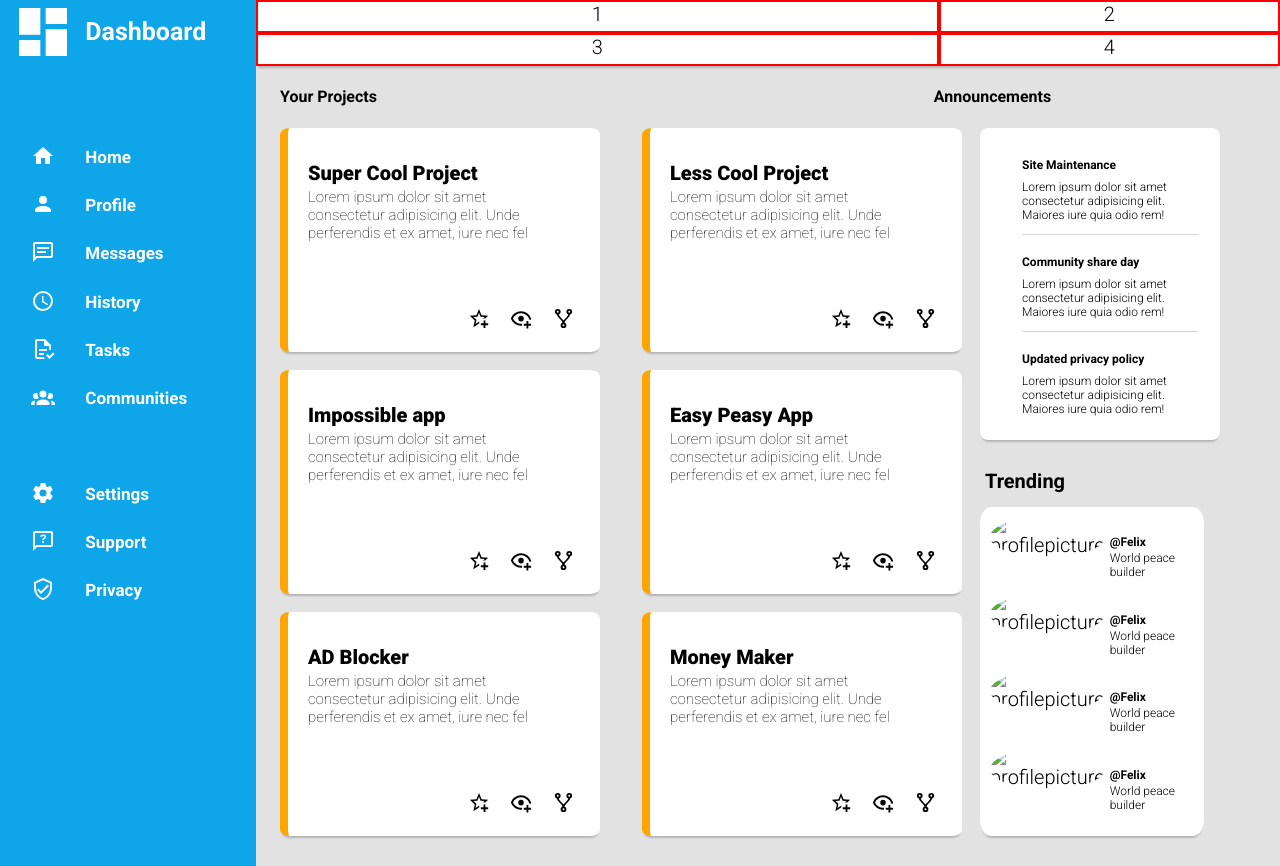
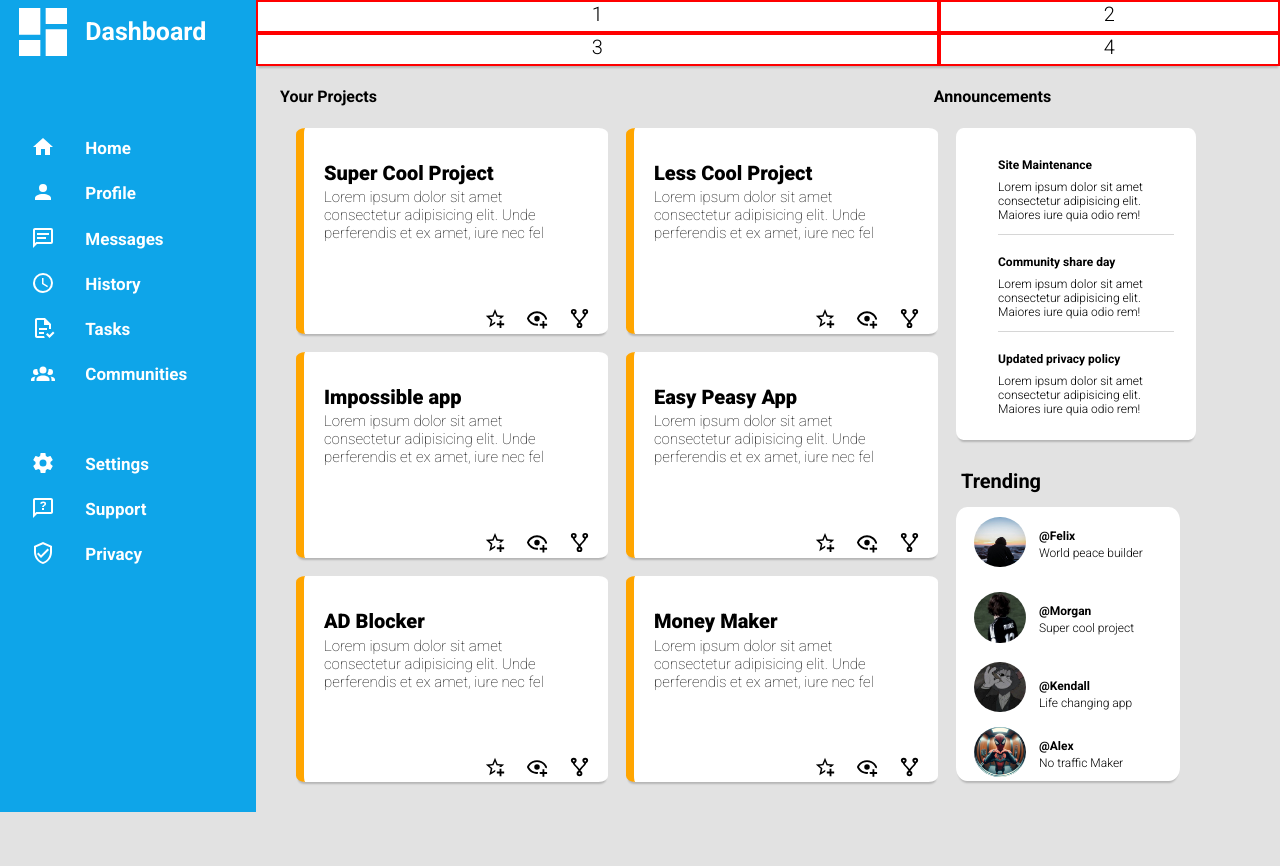
Before and after one commit to tyrone-code/dashboard-project, a plain HTML site: page index.html in a window 1280 px wide. After the commit the page ends 817 px from the top, so only its background shows below. Drawn offline with Linux system fonts and the light colour scheme.

Commit message:
fixed social media images

```diff
--- a/index.html
+++ b/index.html
@@ -141,35 +141,35 @@
                 </div>
                 <h5 class="trending">Trending</h5>
                 <div class="card-span-3-rows-inner-grid-container-2">
-                    <div>
-                        <img src="images/profile-img1.jpg" class="profile-picture-social-media" alt="profilepicture">
-                    </div>
-                    <div class="text-social-media">
+                    <span>
+                        <img src="/images/Profile-pic1.jpeg" class="profile-picture-social-media-1" alt="profile1">
+                    </span>
+
+                    <div class="text-social-media felix">
                         <h6>@Felix</h6>
                         <p>World peace builder</p>
                     </div>
-                    <div>
-                        <img src="images/profile-img1.jpg" class="profile-picture-social-media" alt="profilepicture">
-
-                    </div>
-                    <div class="text-social-media">
-                        <h6>@Felix</h6>
-                        <p>World peace builder</p>
+                    <span>
+                        <img src="/images/Profile-pic2.jpeg" class="profile-picture-social-media" alt="profile2">
+                    </span>
+                    <div class="text-social-media morgan">
+                        <h6>@Morgan</h6>
+                        <p>Super cool project</p>
                     </div>
 
-                    <div>
-                        <img src="images/profile-img1.jpg" class="profile-picture-social-media" alt="profilepicture">
+                    <span>
+                        <img src="/images/Profile-pic3.jpeg" class="profile-picture-social-media-3" alt="profile2">
+                    </span>
+                    <div class="text-social-media Kendall">
+                        <h6>@Kendall</h6>
+                        <p>Life changing app</p>
                     </div>
-                    <div class="text-social-media">
-                        <h6>@Felix</h6>
-                        <p>World peace builder</p>
-                    </div>
-                    <div>
-                        <img src="images/profile-img1.jpg" class="profile-picture-social-media" alt="profilepicture">
-                    </div>
-                    <div class="text-social-media">
-                        <h6>@Felix</h6>
-                        <p>World peace builder</p>
+                    <span>
+                        <img src="/images/bf3.jpeg" class="profile-picture-social-media-4" alt="profile2">
+                    </span>
+                    <div class="text-social-media Alex">
+                        <h6>@Alex</h6>
+                        <p>No traffic Maker</p>
                     </div>
                 </div>
             </div>
--- a/styles.css
+++ b/styles.css
@@ -82,14 +82,13 @@ body {
   border: 2px solid red;
 }
 .main-content-container {
+  margin-left: 2.5rem;
   display: inline-grid;
   font-size: 20px;
   text-align: center;
-  grid-template-columns: 1fr 1fr 2fr;
   grid-auto-flow: row;
   gap: 18px;
   background-color: rgb(226, 226, 226);
-
   margin-bottom: 30px;
 }
 
@@ -98,9 +97,6 @@ body {
   box-shadow: 0 4px 2px -2px rgba(0, 0, 0, 0.2);
   border-radius: 3%;
   border-left: 8px solid orange;
-  height: 14rem;
-  width: 20rem;
-  margin-left: 1.5rem;
 }
 
 .text-content {
@@ -166,7 +162,7 @@ body {
   box-shadow: 0 4px 2px -2px rgba(0, 0, 0, 0.2);
   border-radius: 5%;
   width: 14rem;
-  height: 20.6rem;
+  height: 274px;
   background-color: white;
   margin-left: -10px;
   border: 10px solid rgb(255, 255, 255);
@@ -191,23 +187,87 @@ body {
   font-size: 12px;
 }
 
-.text-social-media h6 {
+.felix h6 {
   padding: 5px;
   font-size: 12px;
   position: relative;
-  top: -14px;
+  top: -20px;
 }
 
-.text-social-media p {
+.felix p {
   padding: 5px;
   position: relative;
-  top: -50px;
+  top: -55px;
+  font-weight: 300;
+}
+
+.morgan h6 {
+  padding: 5px;
+  font-size: 12px;
+  position: relative;
+  top: -20px;
+}
+
+.morgan p {
+  padding: 5px;
+  position: relative;
+  top: -55px;
+  font-weight: 300;
+}
+
+.Kendall h6 {
+  padding: 5px;
+  font-size: 12px;
+  position: relative;
+  top: -20px;
+}
+
+.Kendall p {
+  padding: 5px;
+  position: relative;
+  top: -55px;
+  font-weight: 300;
+}
+
+.Alex h6 {
+  padding: 5px;
+  font-size: 12px;
+  position: relative;
+  top: -35px;
+}
+
+.Alex p {
+  padding: 5px;
+  position: relative;
+  top: -70px;
   font-weight: 300;
 }
 
 .profile-picture-social-media {
   border-radius: 50%;
-  width: 4rem;
+  width: 3.2rem;
+}
+
+.profile-picture-social-media-1 {
+  width: 3.2rem;
+  border-radius: 50%;
+  height: 50px;
+}
+
+.profile-picture-social-media-3 {
+  width: 3.2rem;
+  border-radius: 50%;
+  height: 50px;
+  position: relative;
+  top: -5px;
+}
+
+.profile-picture-social-media-4 {
+  width: 3.2rem;
+  border-radius: 50%;
+  height: 50px;
+  position: relative;
+  top: -15px;
 }
 
 .filter-white {
```
Also changed, not shown: images/Profile-pic1.jpeg (added), images/Profile-pic2.jpeg (added), images/Profile-pic3.jpeg (added), images/Profile-pic4.jpg (added), images/bf3.jpeg (added), images/profilePic.jpeg (added), images/social-img2.png (deleted).
